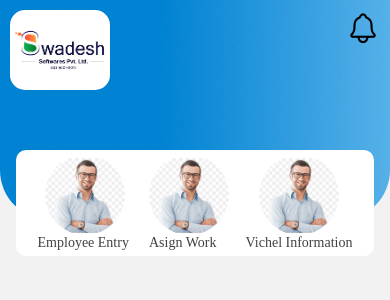
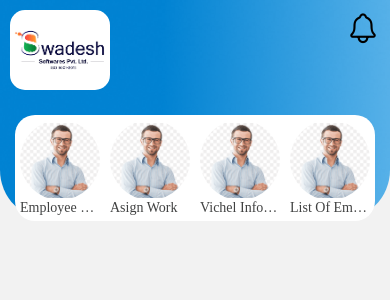
Before and after one commit to ramij5135/EmpManage, a React Native app: screen /AdminScreen in a window 390 px wide. Shown: the top 300 px of the page. Built offline with nearby package versions, Linux system fonts and the light colour scheme.

Commit message:
admin section work

```diff
--- a/src/layouts/navigation/AppNavigation.js
+++ b/src/layouts/navigation/AppNavigation.js
@@ -19,6 +19,7 @@ import LocationScreen from '../screens/Employee/LocationScreen';
 import MyStore from '../screens/Employee/MyStoreScreen';
 import Complaint from '../screens/Employee/ComplaintScreen';
 import Vechicle from '../screens/Employee/VechicleDetailsScreen';
+import EmployeeListScreen from '../screens/Admin/EmployeeListScreen';
 
 const Stack = createNativeStackNavigator();
 
@@ -42,6 +43,7 @@ const AppNavigation = () => {
             <Stack.Screen name='Store' component={MyStore} />
             <Stack.Screen name='Complaint' component={Complaint} />
             <Stack.Screen name='VechicleDetails' component={Vechicle} />
+            <Stack.Screen name='EmployeeListScreen' component={EmployeeListScreen} />
         </Stack.Navigator>
     );
 };
--- a/src/layouts/screens/Admin/AdminScreen.js
+++ b/src/layouts/screens/Admin/AdminScreen.js
@@ -1,20 +1,46 @@
 import AsyncStorage from "@react-native-async-storage/async-storage";
 import React, { useEffect } from "react";
-import { Text, View, StyleSheet, Image, TouchableOpacity } from "react-native";
+import { Text, View, StyleSheet, Image, TouchableOpacity,ScrollView } from "react-native";
 import Ionicons from 'react-native-vector-icons/Ionicons'
-const AdminScreen = ({navigation,route}) => {
-    console.log('route==================>',route.params);
+const AdminScreen = ({ navigation, route }) => {
+    console.log('route==================>', route.params);
 
-        AsyncStorage.getItem('token').then((res)=>{
-            console.log('res=======>',res);
+    AsyncStorage.getItem('token').then((res) => {
+        console.log('res=======>', res);
         // if(res){
         //     navigation.goBack('Login')
         // }
-        },[])
+    }, [])
+    const DATA = [
 
+        {
+            id: 0,
+            name: 'Employee Registration'
+        },
+        {
+            id: 1,
+            name: 'Asign Work'
+        },
+        {
+            id: 2,
+            name: 'Vichel Information'
+        },
+        {
+            id: 3,
+            name: 'List Of Employee'
+        },
+    ]
+    const Navigation = (item) => {
+        {
+            item.id == 0 ? navigation.navigate('EmployeeEntryScreen') :
+            item.id == 1 ? navigation.navigate('AsignWorkScreen') :
+            item.id == 2 ?  navigation.navigate('VicheleScreen'):
+            navigation.navigate('EmployeeListScreen')
+        }
+    }
     return (
         <>
-            <View style={styles.container}>
+            <ScrollView style={styles.container}>
                 <View style={styles.heading} >
                     <Image style={styles.Logoimg} source={require('../../../assets/imgs/SwadeshSoftware.png')} />
 
@@ -22,20 +48,30 @@ const AdminScreen = ({navigation,route}) => {
                 </View>
                 <Image style={styles.Image} source={require('../../../assets/imgs/Rectangle.png')} />
                 <View style={styles.employeeSection}>
-                    <TouchableOpacity onPress={()=>navigation.navigate('EmployeeEntryScreen')}>
+                    {
+                        DATA.map((item) => {
+                            return (
+                                <View style={{}}>
+                                    <TouchableOpacity style={{ padding: 5 }} onPress={() => Navigation(item)}>
                                         <Image style={styles.employeeImg} source={require('../../../assets/imgs/employee2.png')} />
-                        <Text style={styles.employeeText}>Employee Entry </Text>
+                                        <Text numberOfLines={1} style={styles.employeeText}>{item.name}</Text>
                                     </TouchableOpacity>
-                    <TouchableOpacity onPress={()=>navigation.navigate('AsignWorkScreen')}>
+                                </View>
+
+                            )
+                        })
+                    }
+
+                    {/* <TouchableOpacity onPress={()=>navigation.navigate('AsignWorkScreen')}>
                         <Image style={styles.employeeImg} source={require('../../../assets/imgs/employee2.png')} />
                         <Text style={styles.employeeText}>Asign Work </Text>
                     </TouchableOpacity>
                     <TouchableOpacity onPress={()=>navigation.navigate('VicheleScreen')}>
                     <Image style={styles.employeeImg} source={require('../../../assets/imgs/employee2.png')} />
                         <Text numberOfLines={1} style={[styles.employeeText]}>Vichel Information </Text>
-                    </TouchableOpacity>
+                    </TouchableOpacity> */}
                 </View>
-            </View>
+            </ScrollView>
         </>
     )
 }
@@ -45,9 +81,7 @@ const styles = StyleSheet.create({
     },
     Logoimg: {
         height: 80,
-        width:100,
-        // marginTop: 40,
-        alignSelf: 'center',
+        width: 100,
         borderRadius: 15
     },
     Image: {
@@ -75,22 +109,19 @@ const styles = StyleSheet.create({
         width: 80,
         borderRadius: 80,
         resizeMode: 'contain',
-        alignSelf: 'center'
     },
     employeeSection: {
         flexDirection: 'row',
-        justifyContent: 'space-evenly',
+        flexWrap: 'wrap',
+        justifyContent: 'space-between',
         backgroundColor: '#fff',
-        marginLeft: 16,
-        marginRight: 16,
-        borderRadius: 10,
-        marginTop: 50,
-        padding:5
+        borderRadius: 20,
+        margin: 15
     },
     employeeText: {
         color: '#414242',
         fontFamily: 'Poppins-SemiBold',
-
+        width: 80
     }
 })
 export default AdminScreen;
--- a/src/layouts/screens/Admin/EmployeeEntryScreen.js
+++ b/src/layouts/screens/Admin/EmployeeEntryScreen.js
@@ -26,6 +26,7 @@ const EmployeeEntryScreen = ({navigation}) => {
     const [city, setCity] = useState([]);
     const [address, setaddress] = useState();
     const [pic, setPic] = useState('');
+    console.log('pic==========>',pic);
     //for show toast msg
     const setToastMsg = msg => {
         ToastAndroid.showWithGravity(msg, ToastAndroid.SHORT, ToastAndroid.CENTER);
@@ -80,7 +81,7 @@ const EmployeeEntryScreen = ({navigation}) => {
         };
         axios(config)
             .then(function (response) {
-                console.log('response================>',response);
+                // console.log('response================>',response);
                 var count = Object.keys(response.data.data).length;
                 let countArray = [];
                 for (var i = 0; i < count; i++) {
--- /dev/null
+++ b/src/layouts/screens/Admin/EmployeeListScreen.js
@@ -0,0 +1,25 @@
+//import liraries
+import React, { Component } from 'react';
+import { View, Text, StyleSheet } from 'react-native';
+
+// create a component
+const EmployeeListScreen = () => {
+    return (
+        <View style={styles.container}>
+            <Text>MyComponent</Text>
+        </View>
+    );
+};
+
+// define your styles
+const styles = StyleSheet.create({
+    container: {
+        flex: 1,
+        justifyContent: 'center',
+        alignItems: 'center',
+        backgroundColor: '#2c3e50',
+    },
+});
+
+//make this component available to the app
+export default EmployeeListScreen;
```
Lines whose indentation alone changed are shown as unchanged.
